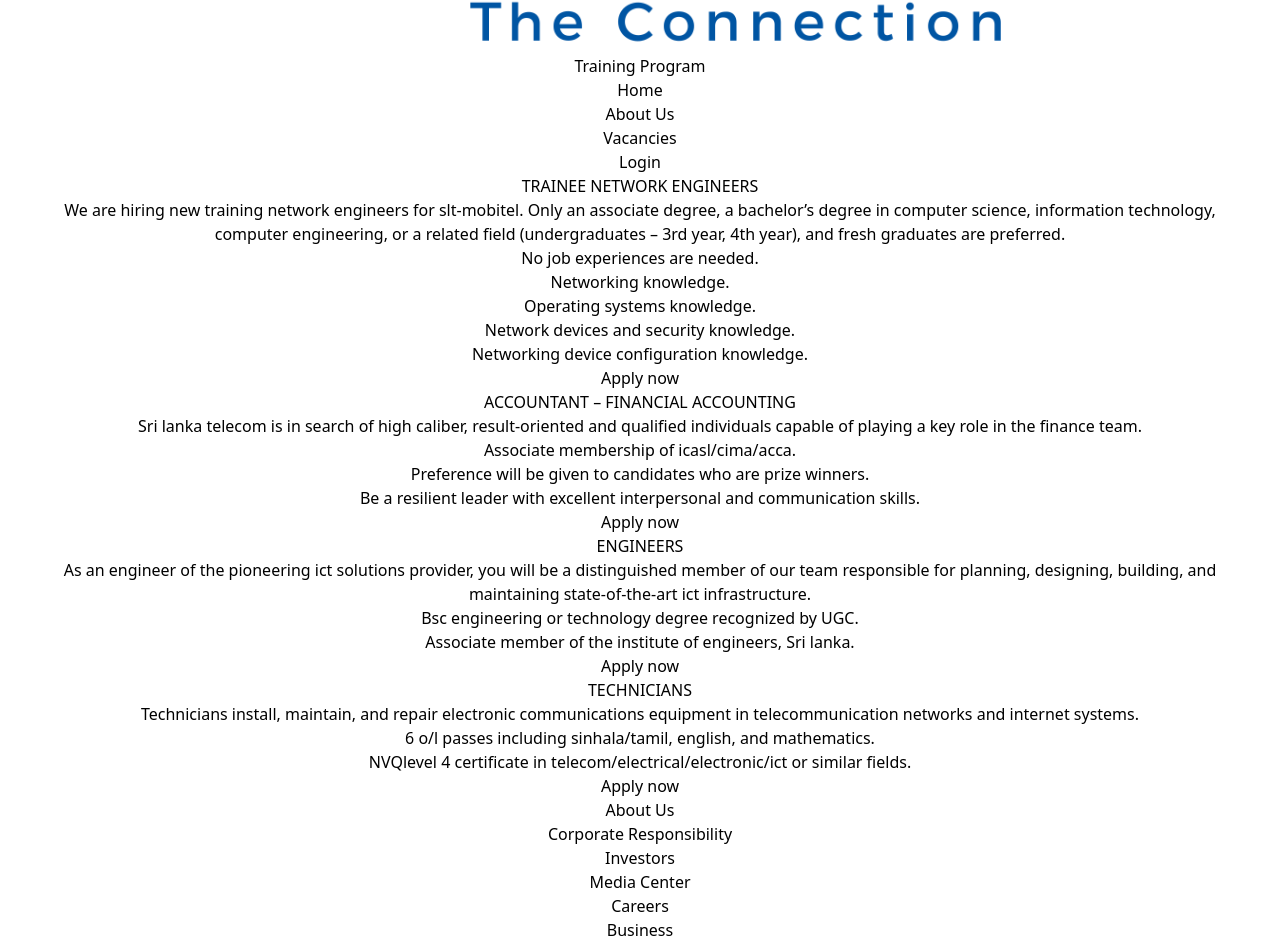
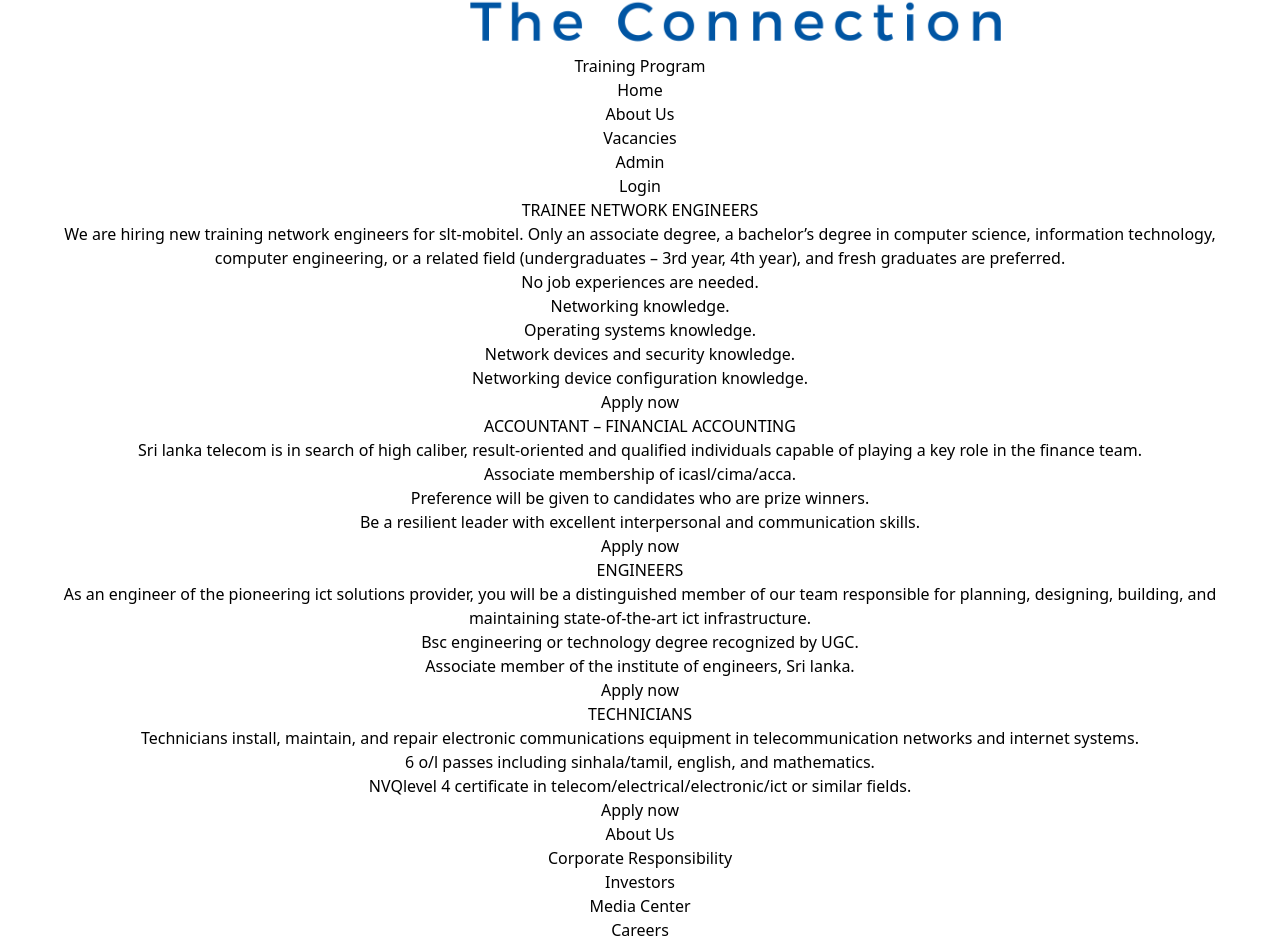
Before and after one commit to Tharushirdtk/SLTmobitel-job-portal, a React (Vite) app: page / in a window 1280 px wide. Shown: the part 1122-2068 px from the top of the page. Built offline with nearby package versions, Linux system fonts and the light colour scheme.

Commit message:
update the NAVBAR

```diff
--- a/src/components/NavBar.jsx
+++ b/src/components/NavBar.jsx
@@ -18,6 +18,7 @@
         <li><Link to="/">Home</Link></li>
         <li><Link to="/about">About Us</Link></li>
         <li><Link to="/vacancies">Vacancies</Link></li>
+        <li><Link to="/admin">Admin</Link></li>
         <li><Link to="/login">Login</Link></li>
       </ul>
     </nav>
--- a/src/components/VacanciesNavBar.jsx
+++ b/src/components/VacanciesNavBar.jsx
@@ -1,4 +1,3 @@
-import React from "react";
 import Logo from '../assets/SLTMobitel_Logo.svg.png';
 import { Link } from "react-router-dom";
 
@@ -22,9 +21,9 @@
 
         <li><Link to="/jobStaus">Job Status</Link></li>
         <li><Link to="/apply">Apply For Job</Link></li>
-        <li><Link to="/admin">Admin</Link></li>
         <li><Link to="/">Home</Link></li>
         <li><Link to="/login">Login</Link></li>
+
       </ul>
     </nav>
         </>
```
Lines whose indentation alone changed are shown as unchanged.
